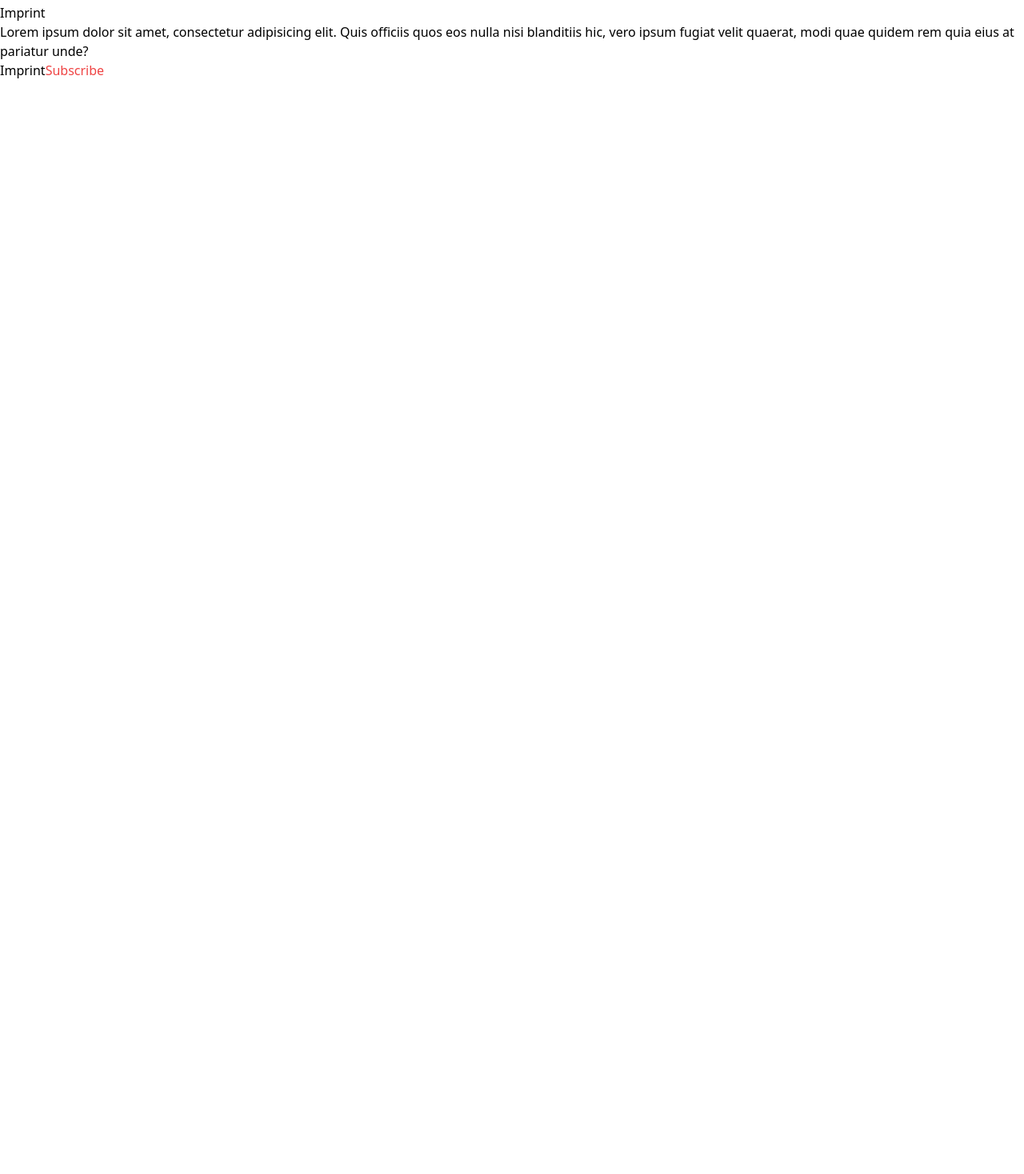
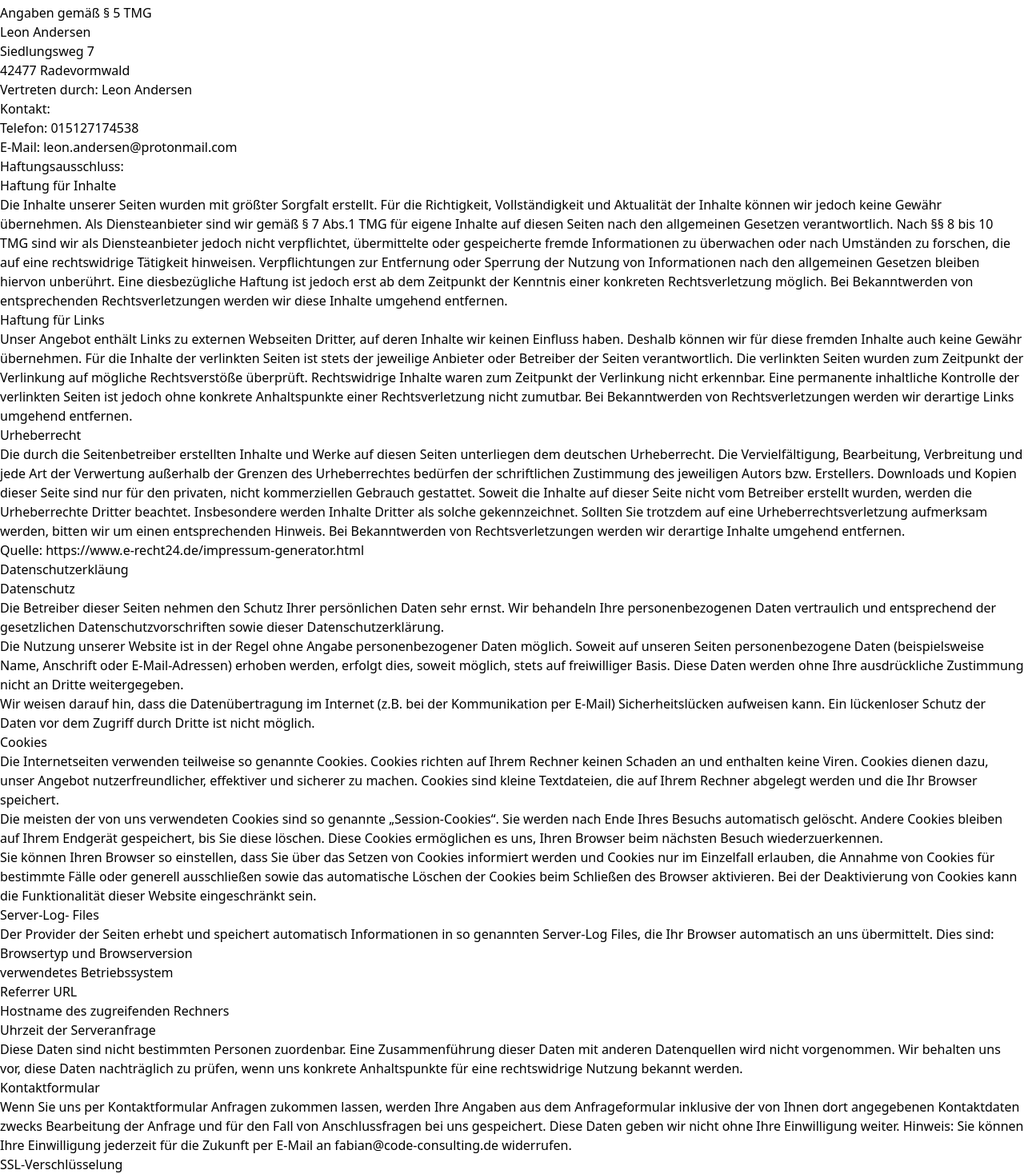
Before and after one commit to leonWarscheck/blog, a Next.js app: page /imprint in a window 1280 px wide. Shown: the part 44-1512 px from the top of the page at 80% size. Before the commit the page ends 800 px from the top, so only its background shows below. Built offline with nearby package versions, Linux system fonts and the light colour scheme.

Commit message:
mdx imprint + about links

```diff
--- a/next.config.js
+++ b/next.config.js
@@ -1,10 +1,10 @@
-// const withMDX = require('@next/mdx')();
+const withMDX = require('@next/mdx')();
 
 
-// /** @type {import('next').NextConfig} */
-// const nextConfig = {
-//   reactStrictMode: true,
-//   pageExtensions: ['js', 'jsx', 'mdx', 'ts', 'tsx'],
-//   },
+/** @type {import('next').NextConfig} */
+const nextConfig = {
+  reactStrictMode: true,
+  pageExtensions: ['js', 'jsx', 'mdx', 'ts', 'tsx'],
+  }
 
-// module.exports = withMDX(nextConfig);
+module.exports = withMDX(nextConfig);
--- a/src/components/SubscribeFormOnPage.js
+++ b/src/components/SubscribeFormOnPage.js
@@ -25,6 +25,7 @@ const handleSubscribe = async (event) => {
 
   return (
     <div className="">
+      <h2>Let’s stay connected. High-Signal-Only Email Updates.</h2>
       <form className="bg-white p-4 shadow-lg rounded-md" onSubmit={handleSubscribe}>
         <input
           type="email"
@@ -38,7 +39,6 @@ const handleSubscribe = async (event) => {
         <button className="ml-2 px-4 py-2 bg-red-500 text-white rounded-md" type="submit">
           Subscribe
         </button>
-
       </form>
     </div>
   );
--- a/src/pages/about.jsx
+++ b/src/pages/about.jsx
@@ -1,6 +1,16 @@
 export default function aboutPage(){
     return(
         <>
-        <h1>AboutPage</h1></>
+        <h2><a href="https://github.com/leonAndersen">Github</a></h2>
+        <h2><a href="https://twitter.com/leonAndersen">Twitter</a></h2>
+        <h2><a href="mailto:leon.andersen@protonmail.com">Email</a></h2>
+        <h1>Leon Andersen</h1>
+        <h3>"Creative power is head and heart working together."</h3>
+        <p>Leon is a Fullstack Senior Developer at MonkeyType.
+        After studying music production he exploredWebdevelopment and became a programmer.He is specialized in React and Node and has a strong passion for communication protocols.
+</p>
+<p>Other Interests/ Skills:- The Art of Learning, - Systems Thinking, - Sales/ Entrepreneurship/ Economy,
+- Trauma/ Psychology,- and Media Design.</p>
+        </>
     )
 }
--- a/src/pages/imprint.jsx
+++ /dev/null
@@ -1,7 +0,0 @@
-export default function imprintPage(){
-    return(
-        <>
-        <h1>Imprint</h1>
-        <p>Lorem ipsum dolor sit amet, consectetur adipisicing elit. Quis officiis quos eos nulla nisi blanditiis hic, vero ipsum fugiat velit quaerat, modi quae quidem rem quia eius at pariatur unde?</p></>
-    )
-}
--- /dev/null
+++ b/src/pages/imprint.mdx
@@ -0,0 +1,79 @@
+Angaben gemäß § 5 TMG
+
+- Leon Andersen
+- Siedlungsweg 7
+- 42477 Radevormwald
+
+Vertreten durch: Leon Andersen
+
+Kontakt:
+
+- Telefon: 015127174538
+- E-Mail: leon.andersen@protonmail.com
+
+## Haftungsausschluss:
+
+### Haftung für Inhalte
+
+Die Inhalte unserer Seiten wurden mit größter Sorgfalt erstellt. Für die Richtigkeit, Vollständigkeit und Aktualität der Inhalte können wir jedoch keine Gewähr übernehmen. Als Diensteanbieter sind wir gemäß § 7 Abs.1 TMG für eigene Inhalte auf diesen Seiten nach den allgemeinen Gesetzen verantwortlich. Nach §§ 8 bis 10 TMG sind wir als Diensteanbieter jedoch nicht verpflichtet, übermittelte oder gespeicherte fremde Informationen zu überwachen oder nach Umständen zu forschen, die auf eine rechtswidrige Tätigkeit hinweisen. Verpflichtungen zur Entfernung oder Sperrung der Nutzung von Informationen nach den allgemeinen Gesetzen bleiben hiervon unberührt. Eine diesbezügliche Haftung ist jedoch erst ab dem Zeitpunkt der Kenntnis einer konkreten Rechtsverletzung möglich. Bei Bekanntwerden von entsprechenden Rechtsverletzungen werden wir diese Inhalte umgehend entfernen.
+
+### Haftung für Links
+
+Unser Angebot enthält Links zu externen Webseiten Dritter, auf deren Inhalte wir keinen Einfluss haben. Deshalb können wir für diese fremden Inhalte auch keine Gewähr übernehmen. Für die Inhalte der verlinkten Seiten ist stets der jeweilige Anbieter oder Betreiber der Seiten verantwortlich. Die verlinkten Seiten wurden zum Zeitpunkt der Verlinkung auf mögliche Rechtsverstöße überprüft. Rechtswidrige Inhalte waren zum Zeitpunkt der Verlinkung nicht erkennbar. Eine permanente inhaltliche Kontrolle der verlinkten Seiten ist jedoch ohne konkrete Anhaltspunkte einer Rechtsverletzung nicht zumutbar. Bei Bekanntwerden von Rechtsverletzungen werden wir derartige Links umgehend entfernen.
+
+### Urheberrecht
+
+Die durch die Seitenbetreiber erstellten Inhalte und Werke auf diesen Seiten unterliegen dem deutschen Urheberrecht. Die Vervielfältigung, Bearbeitung, Verbreitung und jede Art der Verwertung außerhalb der Grenzen des Urheberrechtes bedürfen der schriftlichen Zustimmung des jeweiligen Autors bzw. Erstellers. Downloads und Kopien dieser Seite sind nur für den privaten, nicht kommerziellen Gebrauch gestattet. Soweit die Inhalte auf dieser Seite nicht vom Betreiber erstellt wurden, werden die Urheberrechte Dritter beachtet. Insbesondere werden Inhalte Dritter als solche gekennzeichnet. Sollten Sie trotzdem auf eine Urheberrechtsverletzung aufmerksam werden, bitten wir um einen entsprechenden Hinweis. Bei Bekanntwerden von Rechtsverletzungen werden wir derartige Inhalte umgehend entfernen.
+
+
+Quelle: https://www.e-recht24.de/impressum-generator.html
+
+### Datenschutzerkläung
+
+### Datenschutz
+
+Die Betreiber dieser Seiten nehmen den Schutz Ihrer persönlichen Daten sehr ernst. Wir behandeln Ihre personenbezogenen Daten vertraulich und entsprechend der gesetzlichen Datenschutzvorschriften sowie dieser Datenschutzerklärung.
+
+Die Nutzung unserer Website ist in der Regel ohne Angabe personenbezogener Daten möglich. Soweit auf unseren Seiten personenbezogene Daten (beispielsweise Name, Anschrift oder E-Mail-Adressen) erhoben werden, erfolgt dies, soweit möglich, stets auf freiwilliger Basis. Diese Daten werden ohne Ihre ausdrückliche Zustimmung nicht an Dritte weitergegeben.
+
+Wir weisen darauf hin, dass die Datenübertragung im Internet (z.B. bei der Kommunikation per E-Mail) Sicherheitslücken aufweisen kann. Ein lückenloser Schutz der Daten vor dem Zugriff durch Dritte ist nicht möglich.
+
+### Cookies
+
+Die Internetseiten verwenden teilweise so genannte Cookies. Cookies richten auf Ihrem Rechner keinen Schaden an und enthalten keine Viren. Cookies dienen dazu, unser Angebot nutzerfreundlicher, effektiver und sicherer zu machen. Cookies sind kleine Textdateien, die auf Ihrem Rechner abgelegt werden und die Ihr Browser speichert.
+
+Die meisten der von uns verwendeten Cookies sind so genannte „Session-Cookies“. Sie werden nach Ende Ihres Besuchs automatisch gelöscht. Andere Cookies bleiben auf Ihrem Endgerät gespeichert, bis Sie diese löschen. Diese Cookies ermöglichen es uns, Ihren Browser beim nächsten Besuch wiederzuerkennen.
+
+Sie können Ihren Browser so einstellen, dass Sie über das Setzen von Cookies informiert werden und Cookies nur im Einzelfall erlauben, die Annahme von Cookies für bestimmte Fälle oder generell ausschließen sowie das automatische Löschen der Cookies beim Schließen des Browser aktivieren. Bei der Deaktivierung von Cookies kann die Funktionalität dieser Website eingeschränkt sein.
+
+### Server-Log- Files
+
+Der Provider der Seiten erhebt und speichert automatisch Informationen in so genannten Server-Log Files, die Ihr Browser automatisch an uns übermittelt. Dies sind:
+
+- Browsertyp und Browserversion
+- verwendetes Betriebssystem
+- Referrer URL
+- Hostname des zugreifenden Rechners
+- Uhrzeit der Serveranfrage
+
+Diese Daten sind nicht bestimmten Personen zuordenbar. Eine Zusammenführung dieser Daten mit anderen Datenquellen wird nicht vorgenommen. Wir behalten uns vor, diese Daten nachträglich zu prüfen, wenn uns konkrete Anhaltspunkte für eine rechtswidrige Nutzung bekannt werden.
+
+### Kontaktformular
+
+Wenn Sie uns per Kontaktformular Anfragen zukommen lassen, werden Ihre Angaben aus dem Anfrageformular inklusive der von Ihnen dort angegebenen Kontaktdaten zwecks Bearbeitung der Anfrage und für den Fall von Anschlussfragen bei uns gespeichert. Diese Daten geben wir nicht ohne Ihre Einwilligung weiter. Hinweis: Sie können Ihre Einwilligung jederzeit für die Zukunft per E-Mail an fabian@code-consulting.de widerrufen.
+
+### SSL-Verschlüsselung
+
+Diese Seite nutzt aus Gründen der Sicherheit und zum Schutz der Übertragung vertraulicher Inhalte, wie zum Beispiel der Anfragen, die Sie an uns als Seitenbetreiber senden, eine SSL-Verschlüsselung. Eine verschlüsselte Verbindung erkennen Sie daran, dass die Adresszeile des Browsers von "http://" auf "https://" wechselt und an dem Schloss-Symbol in Ihrer Browserzeile.
+
+Wenn die SSL Verschlüsselung aktiviert ist, können die Daten, die Sie an uns übermitteln, nicht von Dritten mitgelesen werden.
+
+### Recht auf Auskunft, Löschung, Sperrung
+
+Sie haben jederzeit das Recht auf unentgeltliche Auskunft über Ihre gespeicherten personenbezogenen Daten, deren Herkunft und Empfänger und den Zweck der Datenverarbeitung sowie ein Recht auf Berichtigung, Sperrung oder Löschung dieser Daten. Hierzu sowie zu weiteren Fragen zum Thema personenbezogene Daten können Sie sich jederzeit unter der im Impressum angegebenen Adresse an uns wenden.
+
+### Scriptbibliotheken, Google Webfonts
+
+Um unsere Inhalte browserübergreifend korrekt und grafisch ansprechend darzustellen verwenden wir auf dieser Website Scriptbibliotheken und Schriftbibliotheken wie z. B. Google Webfonts (https://www.google.com/webfonts/). Google Webfonts werden zur Vermeidung mehrfachen Ladens in den Cache Ihres Browsers übertragen. Falls der Browser die Google Webfonts nicht unterstützt oder den Zugriff unterbindet, werden Inhalte in einer Standardschrift angezeigt. Der Aufruf von Scriptbibliotheken oder Schriftbibliotheken löst automatisch eine Verbindung zum Betreiber der Bibliothek aus. Dabei ist es theoretisch möglich – aktuell allerdings auch unklar ob und ggf. zu welchen Zwecken – dass Betreiber entsprechender Bibliotheken Daten erheben. Die Datenschutzrichtlinie des Bibliothekbetreibers Google finden Sie hier: https://www.google.com/policies/privacy/
+
+Quelle: https://www.e-recht24.de/musterdatenschutzerklaerung.html# Head
```
